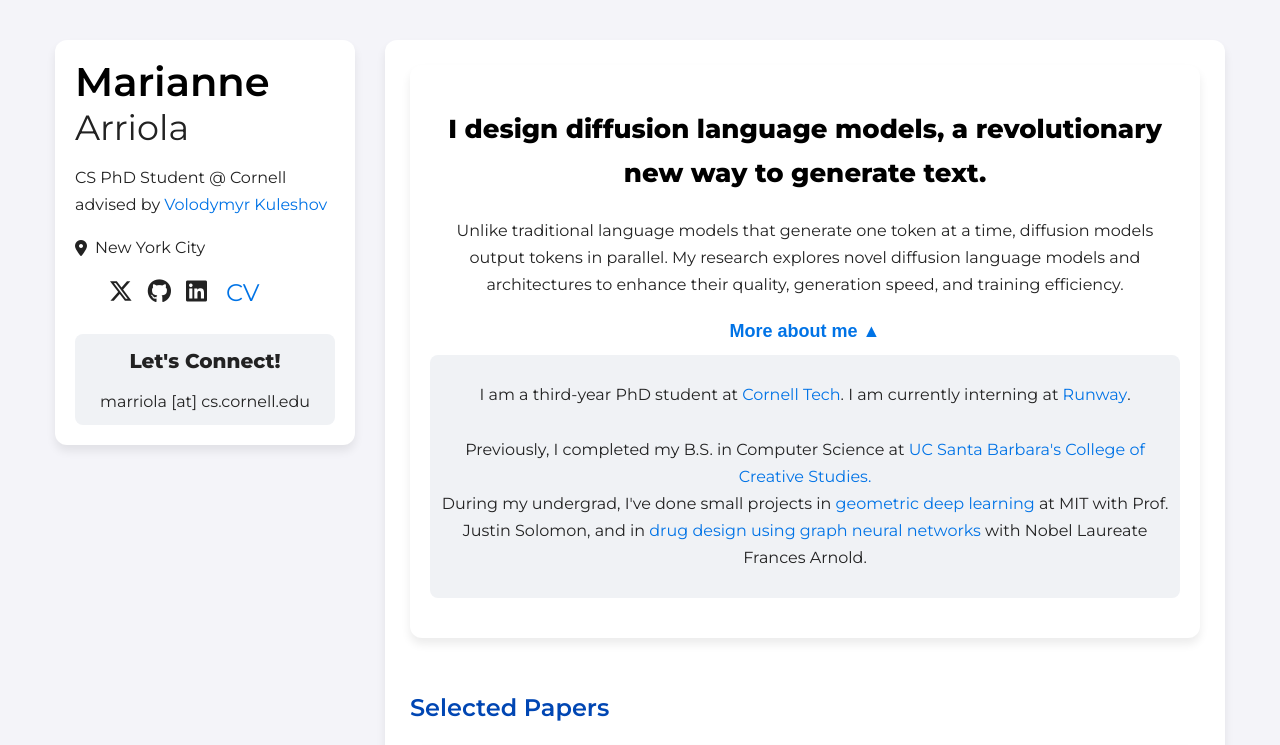
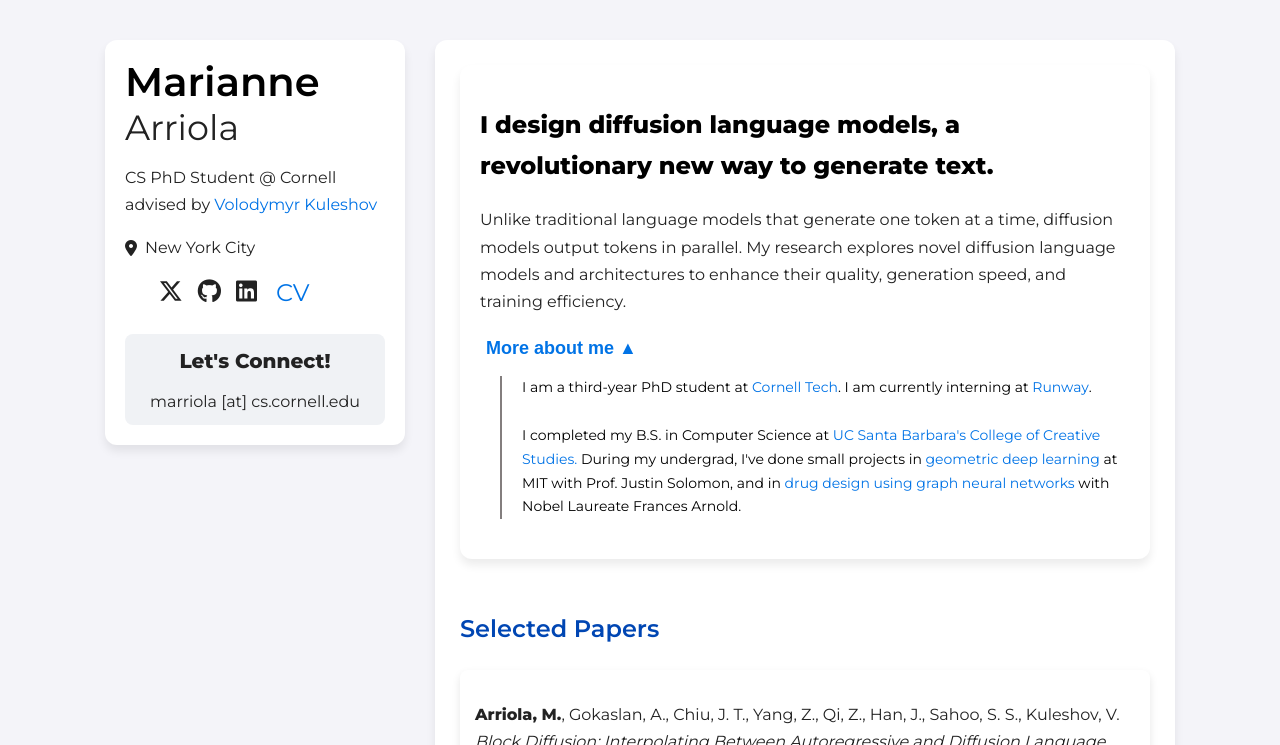
Before and after one commit to mariannearr/mariannearr.github.io, a plain HTML site: page index.html in a window 1280 px wide. Both pictures are taken after a click on the button "More about me ▼". Shown: the top 745 px of the page. Drawn offline with Linux system fonts and the light colour scheme; files whose address does not match are found by name.

Commit message:
fix formatting

```diff
--- a/index.html
+++ b/index.html
@@ -23,7 +23,7 @@
     body {
       font-family: 'Montserrat', sans-serif;
       margin: 40px auto;
-      max-width: 1200px;
+      max-width: 1100px;
       line-height: 1.7;
       background-color: #f4f4f9;
       color: #222;
@@ -88,12 +88,15 @@
     }
     .dropdown-content {
       display: none;
-      margin-top: 10px;
-      padding: 10px;
-      background: #f0f2f5;
-      border-radius: 8px;
+      margin-top: 0px;
+      padding: 0px;
+      background: #ffffff;
       font-size: 16px;
-      color: #222;
+      color: #000000;
+      font-size: 14px;
+      border-left: 2px solid #837e7e; /* pipe-like vertical line */
+      padding-left: 20px;
+      margin-left: 20px;
     }
     .content {
       flex: 1;
@@ -106,7 +109,7 @@
       gap: 30px;
     }
     .demo-container {
-      text-align: center;
+      text-align: left;
       background: white;
       padding: 20px;
       border-radius: 12px;
@@ -118,7 +121,7 @@
       color: #0046b3;
     }
     .description {
-      font-size: 26px;
+      font-size: 24px;
       font-weight: 650;
       color: black;
     }
@@ -302,7 +305,7 @@
           <div id="dropdownContent" class="dropdown-content">
             <p>
               I am a third-year PhD student at <a href="https://tech.cornell.edu">Cornell Tech</a>. I am currently interning at <a href="https://runwayml.com">Runway</a>.<br><br>
-              Previously, I completed my B.S. in Computer Science at <a href="https://ccs.ucsb.edu/majors/computing">UC Santa Barbara's College of Creative Studies.</a><br> During my undergrad, I've done small projects in <a href="https://oge.mit.edu/msrp/wp-content/uploads/sites/2/2022/09/Arriola-Marianne-MSRP-Final-Poster.pdf">geometric deep learning</a> at MIT with Prof. Justin Solomon, and in <a href="https://curj.caltech.edu/2022/06/22/identifying-optimal-proteins-by-their-structure-using-graph-neural-networks/">drug design using graph neural networks</a> with Nobel Laureate Frances Arnold.
+              I completed my B.S. in Computer Science at <a href="https://ccs.ucsb.edu/majors/computing">UC Santa Barbara's College of Creative Studies.</a> During my undergrad, I've done small projects in <a href="https://oge.mit.edu/msrp/wp-content/uploads/sites/2/2022/09/Arriola-Marianne-MSRP-Final-Poster.pdf">geometric deep learning</a> at MIT with Prof. Justin Solomon, and in <a href="https://curj.caltech.edu/2022/06/22/identifying-optimal-proteins-by-their-structure-using-graph-neural-networks/">drug design using graph neural networks</a> with Nobel Laureate Frances Arnold.
             </p>
           </div>
         </div>
```
